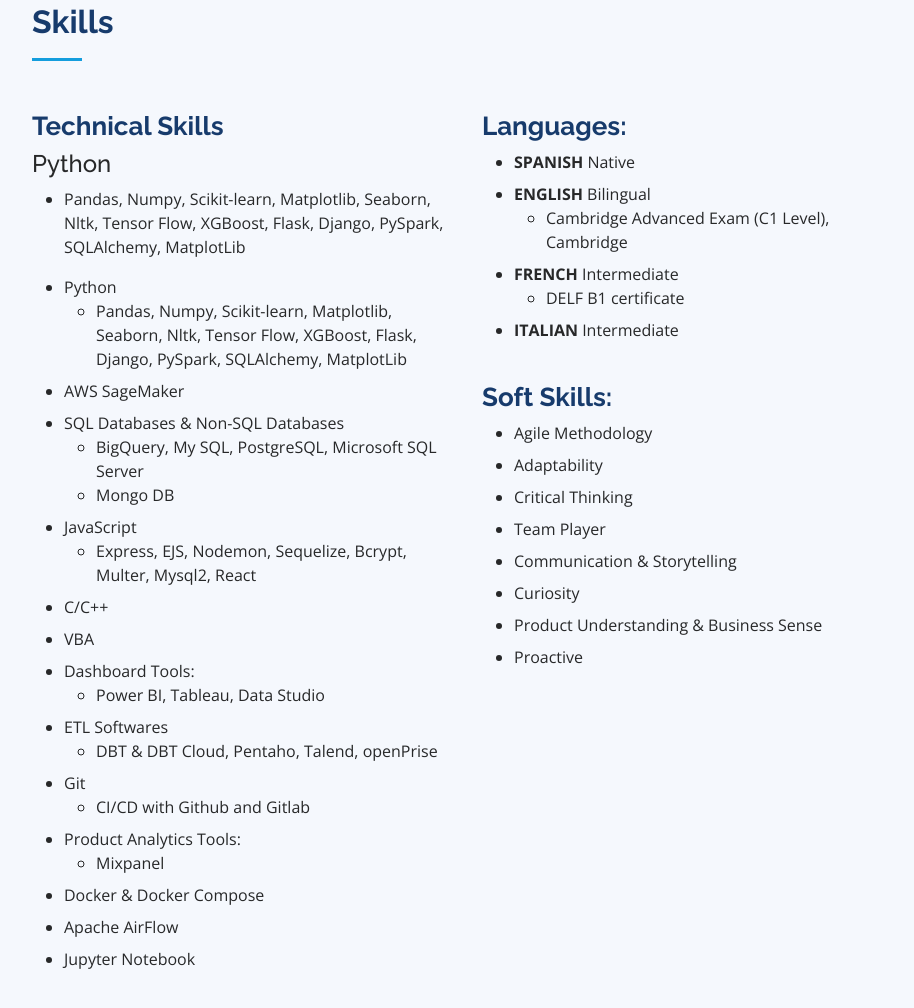
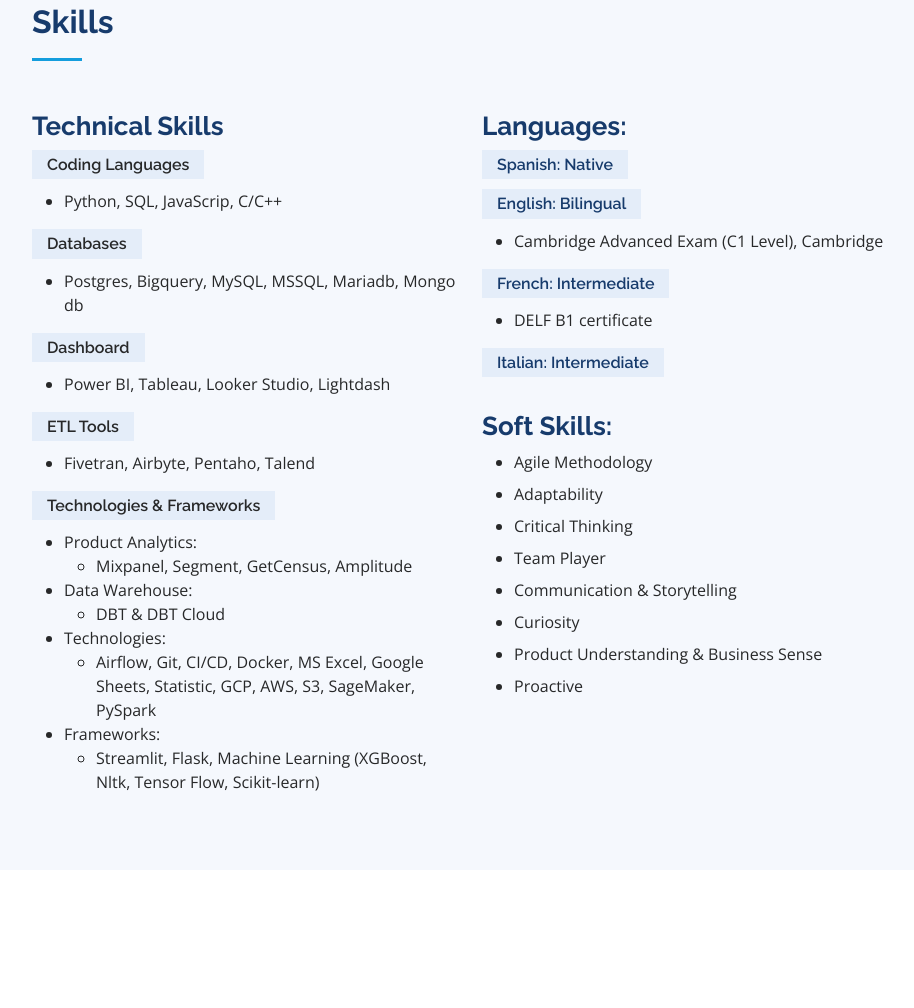
Before and after one commit to pato0301/pato0301.github.io, a plain HTML site: page index.html in a window 1280 px wide. Shown: the part 3721-4729 px from the top of the page, without its empty margins (360-1274 px from the left). After the commit the page ends 4591 px from the top, so only its background shows below. Drawn offline with nearby package versions, Linux system fonts and the light colour scheme; files whose address does not match are found by name.

Commit message:
update resume and redesign style

```diff
--- a/assets/css/style.css
+++ b/assets/css/style.css
@@ -594,6 +594,24 @@ h3 {
   height: 10px;
   transition: .9s;
   background-color: #149ddd;
+}
+
+.skills h4 {
+  font-size: 16px;
+  background: #e4edf9;
+  padding: 5px 15px;
+  display: inline-block;
+  font-weight: 600;
+  margin-bottom: 10px;
+}
+
+.skills .h3_language {
+  font-size: 16px;
+  background: #e4edf9;
+  padding: 5px 15px;
+  display: inline-block;
+  font-weight: 600;
+  margin-bottom: 10px;
 }
 
 @media (max-width: 768px) {
--- a/index.html
+++ b/index.html
@@ -599,48 +599,56 @@
           <div class="col-lg-6" data-aos="fade-up">
             <h3>Technical Skills</h3>
             <div class="resume-item">
+              <h4>Coding Languages</h4>
+              <ul>
+                <li>Python, SQL, JavaScrip, C/C++</li>
+              </ul>
+            </div>
+            <div class="resume-item">
+              <h4>Databases</h4>
+              <ul>
+                <li>Postgres, Bigquery, MySQL, MSSQL, Mariadb, Mongo db</li>
+              </ul>
+            </div>
+            <div class="resume-item">
+              <h4>Dashboard</h4>
+              <ul>
+                <li>Power BI, Tableau, Looker Studio, Lightdash</li>
+              </ul>
+            </div>
+            <div class="resume-item">
+              <h4>ETL Tools</h4>
+              <ul>
+                <li>Fivetran, Airbyte, Pentaho, Talend</li>
+              </ul>
+            </div>
+            <div class="resume-item">
+              <h4>Technologies & Frameworks</h4>
+              <ul>
+                <li>Product Analytics:</li>
+                <ul>
+                  <li>Mixpanel, Segment, GetCensus, Amplitude</li>
+                </ul>
+                <li>Data Warehouse:</li>
+                <ul>
+                  <li>DBT & DBT Cloud</li>
+                </ul>
+                <li>Technologies:</li>
+                <ul>
+                  <li>Airflow, Git, CI/CD, Docker, MS Excel, Google Sheets, Statistic, GCP, AWS, S3, SageMaker, PySpark</li>
+                </ul>
+                <li>Frameworks:</li>
+                <ul>
+                  <li>Streamlit, Flask, Machine Learning (XGBoost, Nltk, Tensor Flow, Scikit-learn)</li>
+                </ul>
+              </ul>
+            </div>
+            <!-- <div class="resume-item">
               <h4>Python</h4>
               <ul>
                 <li>Pandas, Numpy, Scikit-learn, Matplotlib, Seaborn, Nltk, Tensor Flow, XGBoost, Flask, Django, PySpark, SQLAlchemy, MatplotLib</li>
               </ul>
-            </div>
-            <ul>
-              <li class="mt-2">Python</li>
-                <ul>
-                  <li>Pandas, Numpy, Scikit-learn, Matplotlib, Seaborn, Nltk, Tensor Flow, XGBoost, Flask, Django, PySpark, SQLAlchemy, MatplotLib</li>
-                </ul>
-              <li class="mt-2">AWS SageMaker</li>
-              <li class="mt-2">SQL Databases &amp; Non-SQL Databases</li>
-                <ul>
-                  <li>BigQuery, My SQL, PostgreSQL, Microsoft SQL Server</li>
-                  <li>Mongo DB</li>
-                </ul>
-              <li class="mt-2">JavaScript</li>
-                <ul>
-                  <li>Express, EJS, Nodemon, Sequelize, Bcrypt, Multer, Mysql2, React</li>
-                </ul>
-              <li class="mt-2">C/C++</li>
-              <li class="mt-2">VBA</li>
-              <li class="mt-2">Dashboard Tools:</li>
-                <ul>
-                  <li>Power BI, Tableau, Data Studio</li>
-                </ul>
-              <li class="mt-2">ETL Softwares</li>
-                <ul>
-                  <li>DBT &amp; DBT Cloud, Pentaho, Talend, openPrise</li>
-                </ul>
-              <li class="mt-2">Git</li>
-                <ul>
-                  <li>CI/CD with Github and Gitlab</li>
-                </ul>
-              <li class="mt-2">Product Analytics Tools:</li>
-                <ul>
-                  <li>Mixpanel</li>
-                </ul>
-              <li class="mt-2">Docker &amp; Docker Compose</li>
-              <li class="mt-2">Apache AirFlow</li>
-              <li class="mt-2">Jupyter Notebook</li>
-            </ul>
+            </div> -->
             <!-- <h3>Libraries:</h3>
 
             <ul>
@@ -674,7 +682,25 @@
           </div>
           <div class="col-lg-6" data-aos="fade-up" data-aos-delay="100">
             <h3>Languages:</h3>
-            <ul class="mt-2">
+            <div class="resume-item">
+              <h3 class="h3_language">Spanish: Native</h3>
+            </div>
+            <div class="resume-item">
+              <h3 class="h3_language">English: Bilingual</h3>
+              <ul>
+                <li>Cambridge Advanced Exam (C1 Level), Cambridge</li>
+              </ul>
+            </div>
+            <div class="resume-item">
+              <h3 class="h3_language">French: Intermediate</h3>
+              <ul>
+                <li>DELF B1 certificate</li>
+              </ul>
+            </div>
+            <div class="resume-item">
+              <h3 class="h3_language">Italian: Intermediate</h3>
+            </div>
+            <!-- <ul class="mt-2">
               <li class="mt-2"><b>SPANISH</b> Native</li>
               <li class="mt-2"><b>ENGLISH</b> Bilingual</li>
               <ul>
@@ -685,7 +711,7 @@
                 <li>DELF B1 certificate</li>
               </ul>
               <li class="mt-2"><b>ITALIAN</b> Intermediate</li>
-            </ul>
+            </ul> -->
             <br>
             <h3>Soft Skills:</h3>
             <ul class="mt-2">
```
Also changed, not shown: 1 other file.
